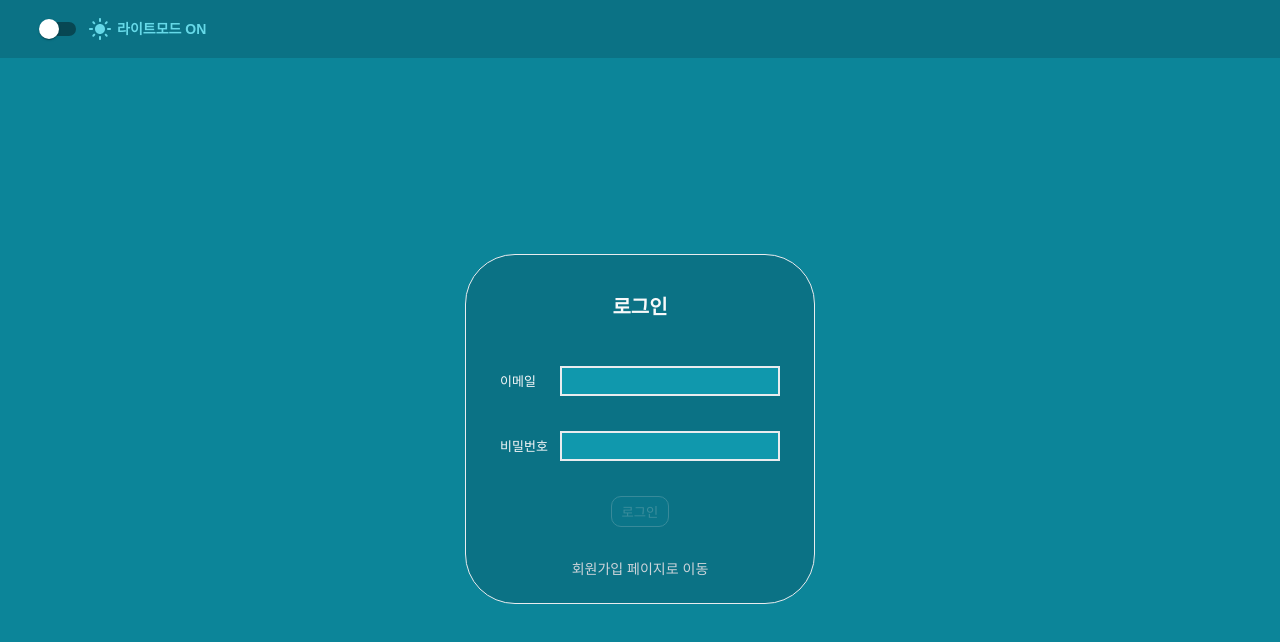
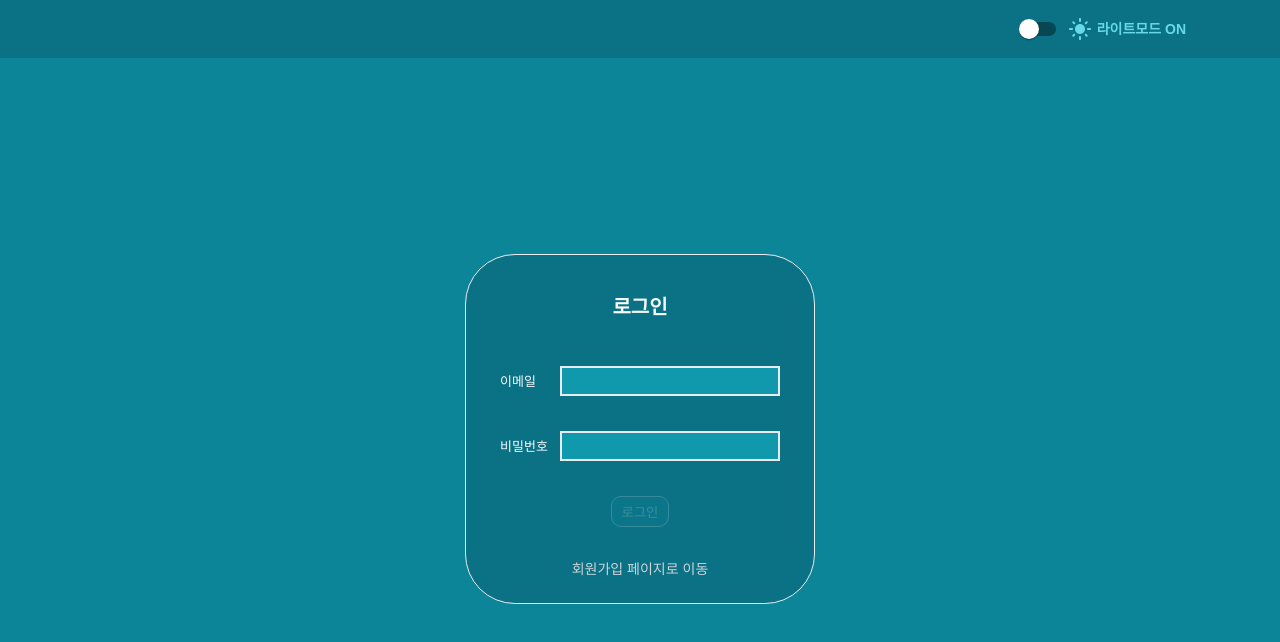
Before and after one commit to JongHoonSon/JH-Todo, a React (Create React App) app: page /auth/login in a window 1280 px wide. Shown: the top 642 px of the page. Built offline with nearby package versions, Linux system fonts and the light colour scheme; a web font is replaced by a local one; what material-ui-confirm would draw is missing.

Commit message:
Style: Header 구조 변경

```diff
--- a/src/components/header/DarkmodeSwitch.tsx
+++ b/src/components/header/DarkmodeSwitch.tsx
@@ -54,6 +54,8 @@ const Container = styled.div`
   display: flex;
   justify-content: center;
   align-items: center;
+
+  margin-right: 30px;
 `;
 
 const CustomDarkModeIcon = styled(DarkModeIcon)`
--- a/src/components/header/Header.tsx
+++ b/src/components/header/Header.tsx
@@ -24,10 +24,10 @@ export const Header = (): React.ReactElement => {
 
 const Container = styled.div`
   display: flex;
-  justify-content: space-between;
+  justify-content: flex-end;
   align-items: center;
   width: 100%;
-  padding: 10px 30px;
+  padding: 10px 5%;
 
   background-color: ${(props) => props.theme.bgColor_primary};
 `;
```
